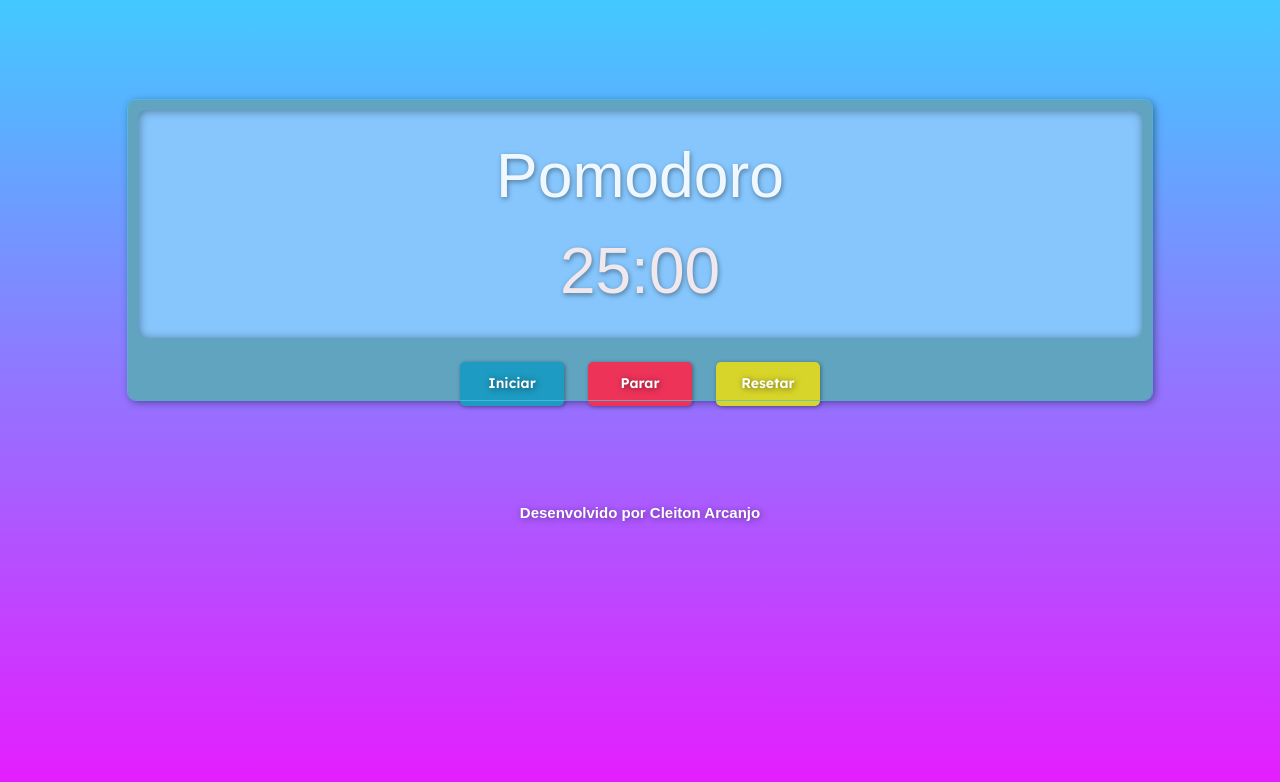
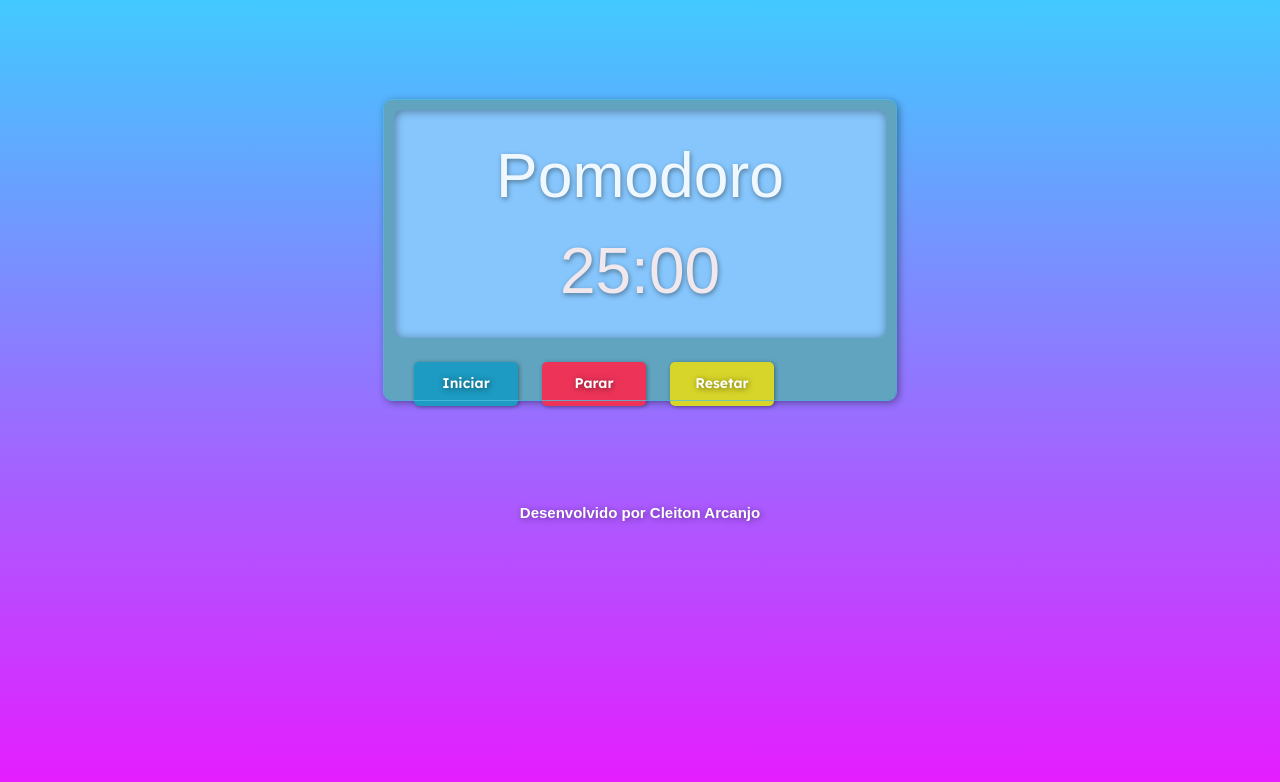
Before and after one commit to CleitonArcanj0/Cron-mentro-pomodoro, a plain HTML site: page index.html in a window 1280 px wide. Drawn offline with Linux system fonts and the light colour scheme; a web font is replaced by a local one.

Commit message:
Update: correção no layout

```diff
--- a/src/style.css
+++ b/src/style.css
@@ -25,7 +25,7 @@ body{
 #conteiner-interno{
     background-color: #60A4BF ;
     position: absolute;
-    width: 80%;
+    min-width: 40%;
     height: 60%;
     left: 50%;
     top: 50%;
@@ -65,12 +65,13 @@ h1{
 .button{
     margin-top: 14px;
     height: 60px;
-    width: 100%;
+    min-width: 400px;
     text-align: center;
     display: inline-block;
 }
 .btn-iteracao{
     font-family: "Lexend Deca", sans-serif;
+
     font-style: normal;
     font-size: 14px;
     display: inline-block;
```
